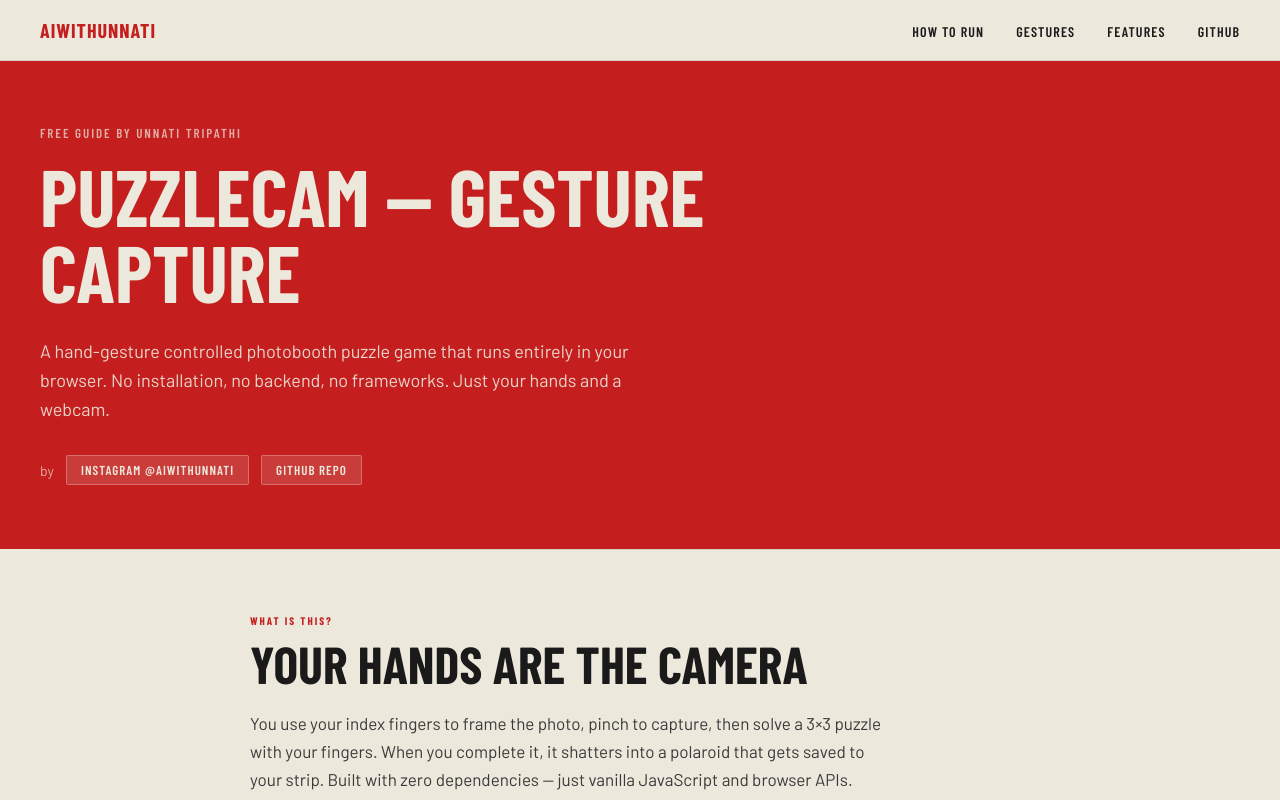
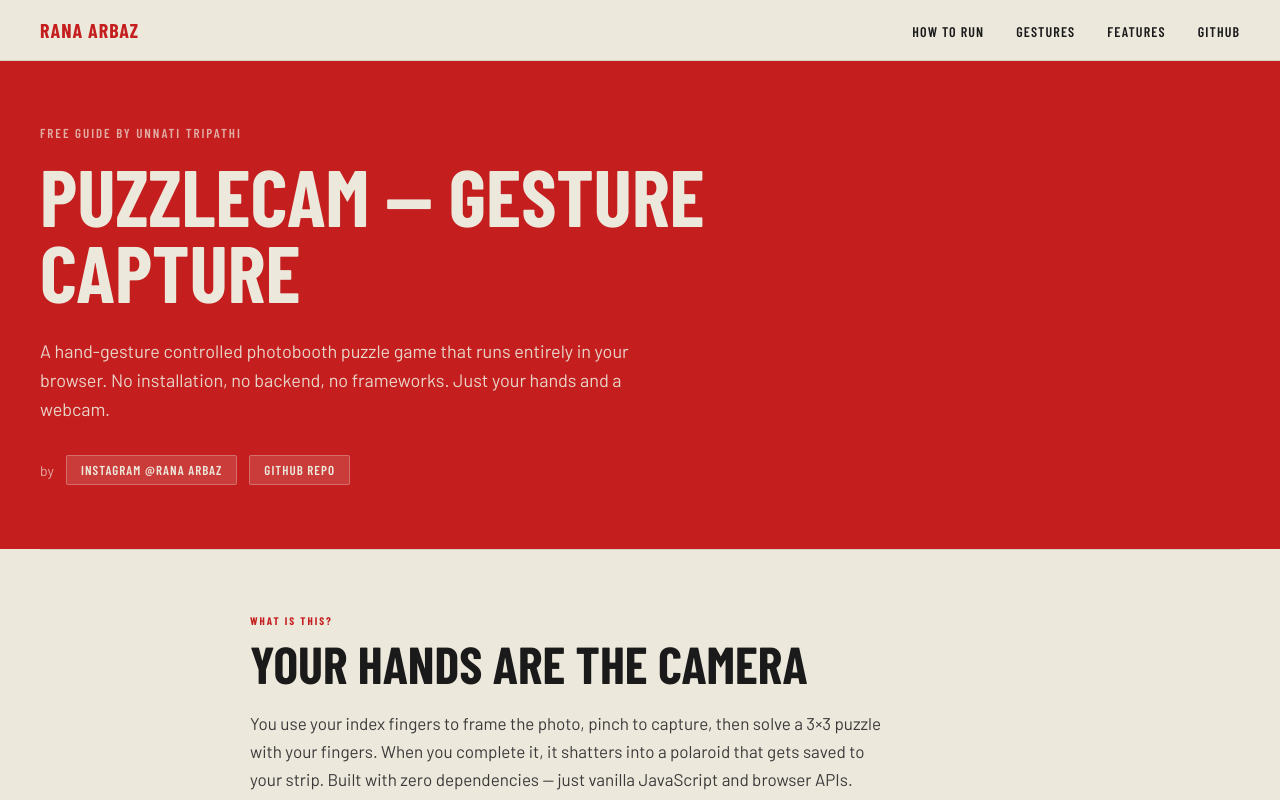
Before and after one commit to 2024msces111-sys/puzzle-game, a plain HTML site: page guide.html in a window 1280 px wide. Shown: the top 800 px of the page. Drawn offline with nearby package versions, Linux system fonts and the light colour scheme; a web font is replaced by a local one.

Commit message:
Update author name and Instagram links in guide

```diff
--- a/guide.html
+++ b/guide.html
@@ -3,7 +3,7 @@
 <head>
 <meta charset="UTF-8" />
 <meta name="viewport" content="width=device-width, initial-scale=1.0" />
-<title>PuzzleCam Guide — aiwithunnati</title>
+<title>PuzzleCam Guide — Rana Arbaz</title>
 <link href="https://fonts.googleapis.com/css2?family=Barlow+Condensed:wght@400;600;700;800;900&family=Barlow:wght@400;500;600&display=swap" rel="stylesheet" />
 <style>
 * { margin: 0; padding: 0; box-sizing: border-box; }
@@ -408,7 +408,7 @@ footer a {
 <body>
 
 <nav>
-  <div class="nav-brand">aiwithunnati</div>
+  <div class="nav-brand">Rana Arbaz</div>
   <ul class="nav-links">
     <li><a href="#how-to-run">How to run</a></li>
     <li><a href="#gestures">Gestures</a></li>
@@ -423,7 +423,7 @@ footer a {
   <p>A hand-gesture controlled photobooth puzzle game that runs entirely in your browser. No installation, no backend, no frameworks. Just your hands and a webcam.</p>
   <div class="by-line">
     <span>by</span>
-    <a class="tag" href="https://www.instagram.com/aiwithunnati" target="_blank">Instagram @aiwithunnati</a>
+    <a class="tag" href="https://www.instagram.com/Rana Arbaz" target="_blank">Instagram @Rana Arbaz</a>
     <a class="tag" href="https://github.com/Unnati-23/puzzlecam" target="_blank">GitHub Repo</a>
   </div>
 </section>
@@ -575,7 +575,7 @@ footer a {
 
 <section class="tag-me">
   <h3>Tag me if you try it</h3>
-  <p>I would genuinely love to see your photobooth strip. Tag <strong>@aiwithunnati</strong> on Instagram — have fun with it!</p>
+  <p>I would genuinely love to see your photobooth strip. Tag <strong>@Rana Arbaz</strong> on Instagram — have fun with it!</p>
 </section>
 
 <section class="cta-section">
@@ -584,12 +584,12 @@ footer a {
   <p>The full source code is on GitHub. Free to use, modify, and share. MIT licence.</p>
   <div>
     <a class="btn btn-red" href="https://github.com/Unnati-23/puzzlecam" target="_blank">View on GitHub →</a>
-    <a class="btn btn-outline" href="https://www.instagram.com/aiwithunnati" target="_blank">@aiwithunnati</a>
+    <a class="btn btn-outline" href="https://www.instagram.com/Rana Arbaz" target="_blank">@Rana Arbaz</a>
   </div>
 </section>
 
 <footer>
-  <p>© 2026 Unnati Tripathi — aiwithunnati. All rights reserved.</p>
+  <p>© 2026 Unnati Tripathi — Rana Arbaz. All rights reserved.</p>
   <a href="https://github.com/Unnati-23/puzzlecam" target="_blank">github.com/Unnati-23/puzzlecam</a>
 </footer>
 
```
